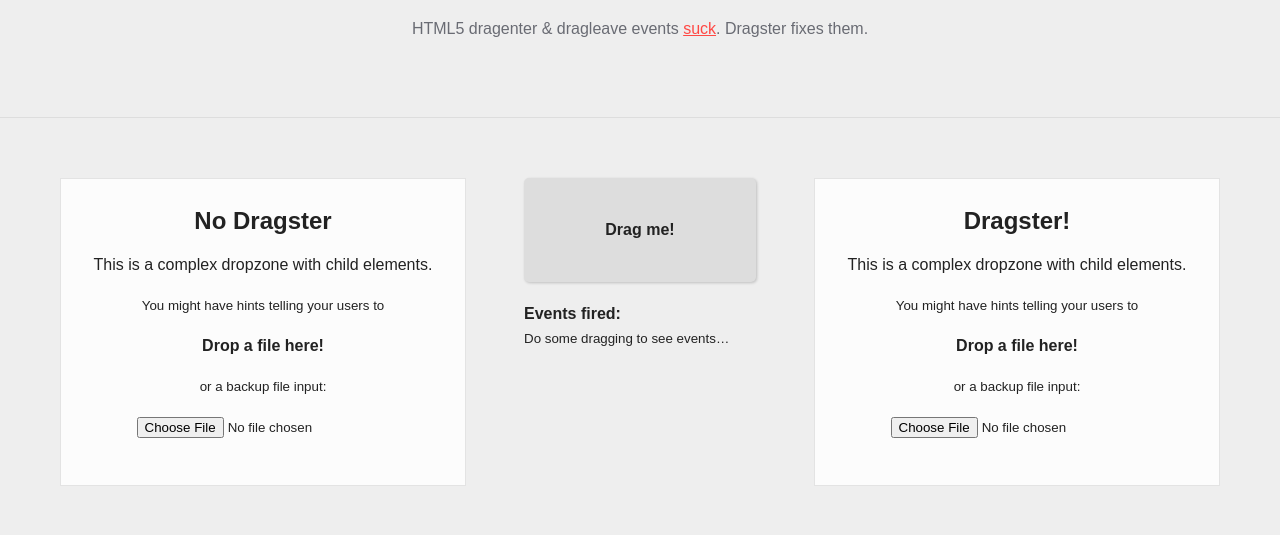
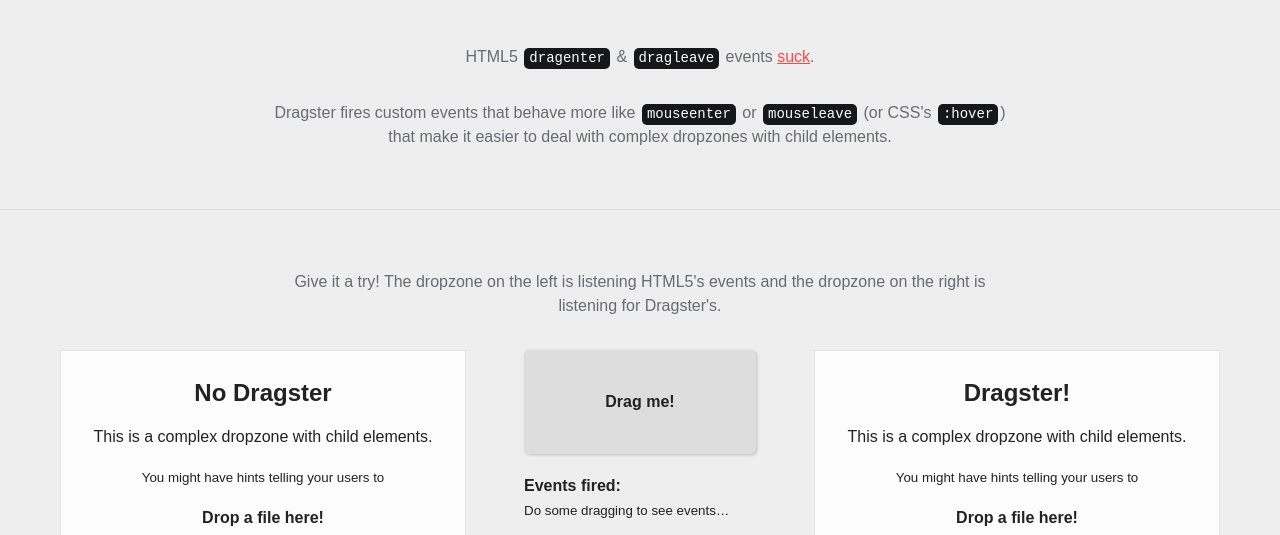
Before and after one commit to bensmithett/dragster, a website: page index.html in a window 1280 px wide. Shown: the part 265-800 px from the top of the page. Drawn offline with Linux system fonts and the light colour scheme.

Commit message:
demo page changes

```diff
--- a/index.html
+++ b/index.html
@@ -77,7 +77,8 @@
         color: #ff4844;
       }
 
-      .dropzone {
+      .dropzone,
+      .dropzone--dragster {
         background: #fcfcfc;
         border: 1px solid #e3e3e3;
         float: left;
@@ -85,7 +86,7 @@
         text-align: center;
         width: 35%;
       }
-      .dropzone:nth-child(2n) {
+      .dropzone--dragster {
         float: right;
       }
 
@@ -104,7 +105,7 @@
       }
 
       .logo {
-        margin: 0 auto 20px;
+        margin: 0 auto 1.5em;
       }
       .logo img {
         display: block;
@@ -129,7 +130,28 @@
 
       .slogan {
         color: #696B73;
+        margin: 0 auto 1em;
+        max-width: 750px;
         text-align: center;
+      }
+
+      .slogan:first-of-type {
+        margin: 0 auto 2em;
+      }
+
+      .slogan:last-child {
+        margin-bottom: 0;
+      }
+
+      .slogan > code {
+        background: #161719;
+        border-radius: 5px;
+        color: #fff;
+        display: inline-block;
+        font-size: 14px;
+        line-height: 17px;
+        margin: 0 2px;
+        padding: 2px 5px;
       }
 
       /* State */
@@ -145,10 +167,18 @@
       </h1>
 
       <p class="slogan">
-        HTML5 dragenter &amp; dragleave events <a href="http://www.quirksmode.org/blog/archives/2009/09/the_html5_drag.html">suck</a>. Dragster fixes them.
+        HTML5 <code>dragenter</code> &amp; <code>dragleave</code> events <a href="http://www.quirksmode.org/blog/archives/2009/09/the_html5_drag.html">suck</a>.
+      </p>
+
+      <p class="slogan">
+        Dragster fires custom events that behave more like <code>mouseenter</code> or <code>mouseleave</code> (or CSS's <code>:hover</code>) that make it easier to deal with complex dropzones with child elements.
       </p>
     </header>
     <section class="demo">
+      <p class="slogan">
+        Give it a try! The dropzone on the left is listening HTML5's events and the dropzone on the right is listening for Dragster's.
+      </p>
+
       <div class="dropzone" id="dropzone-crap">
         <h2 class="dropzone__title">No Dragster</h2>
         <p>This is a complex dropzone with child elements.</p>
@@ -159,7 +189,7 @@
       </div>
 
 
-      <div class="dropzone" id="dropzone-good">
+      <div class="dropzone--dragster" id="dropzone-good">
         <h2 class="dropzone__title">Dragster!</h2>
         <p>This is a complex dropzone with child elements.</p>
         <p><small>You might have hints telling your users to</small></p>
```
